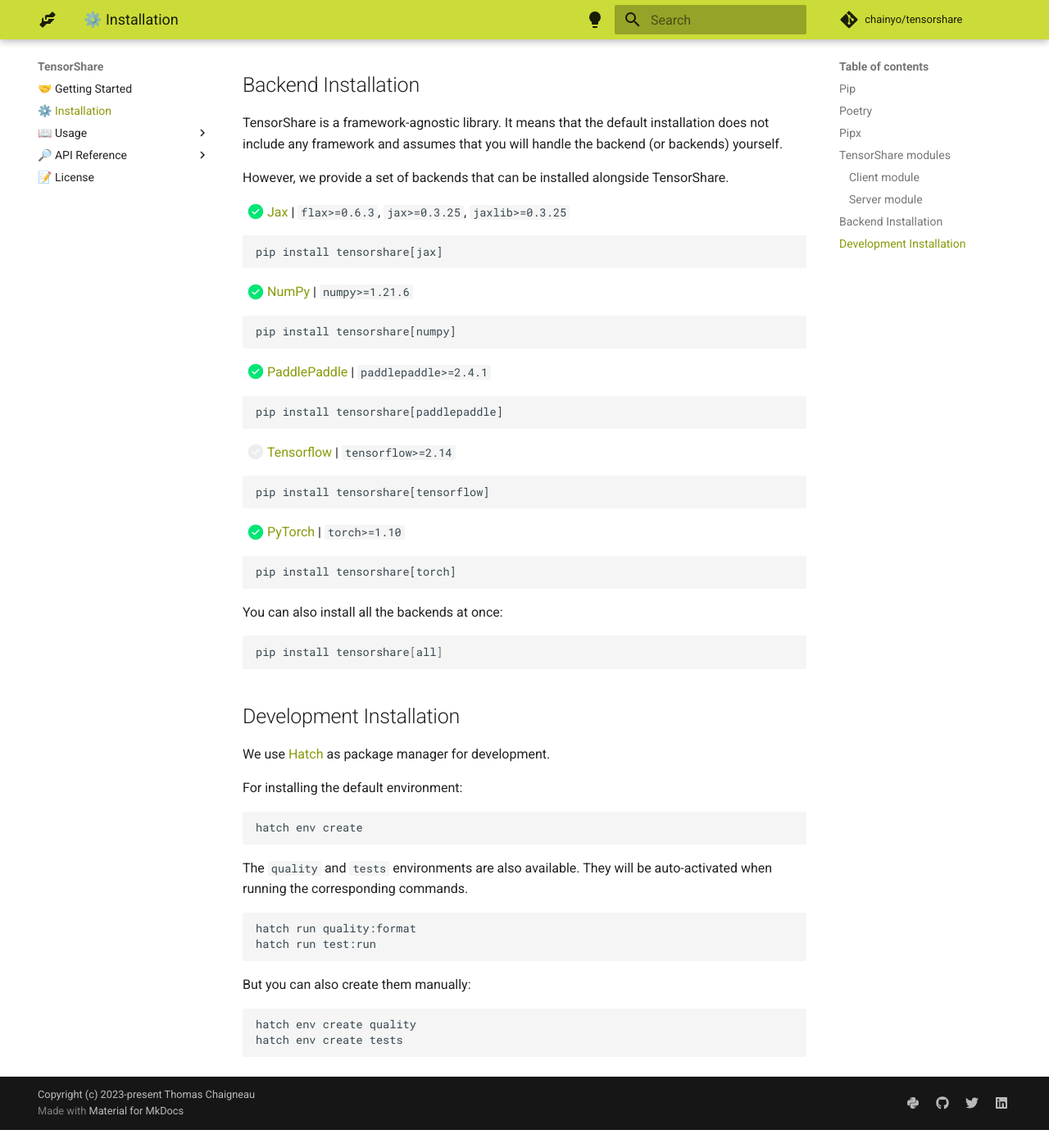
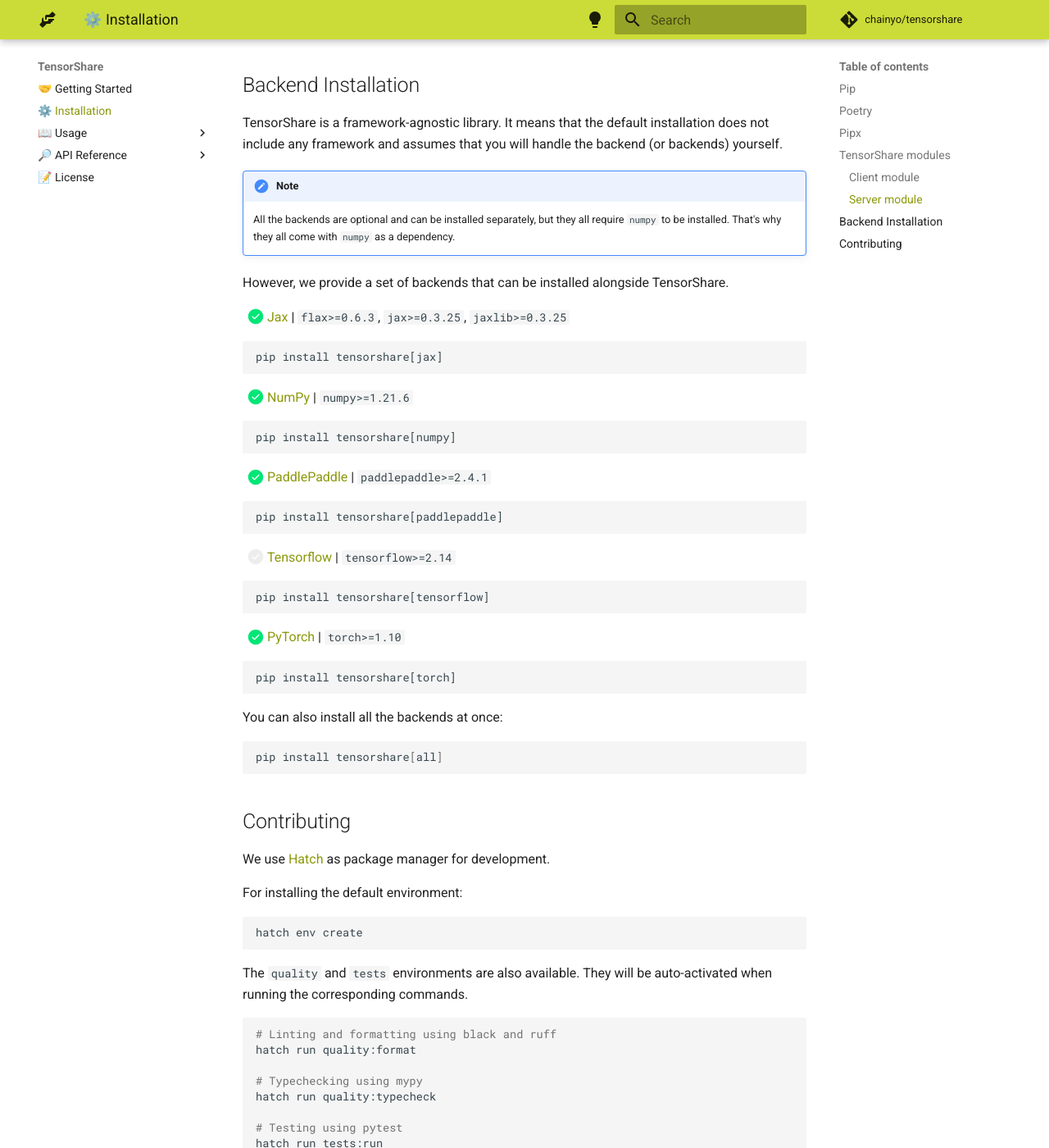
Before and after one commit to chainyo/tensorshare, an MkDocs documentation site: the page built from docs/installation.md, in a window 1280 px wide and 1400 px high, scrolled down 1301 px. Shown: the whole window at 82% size. Built offline with MkDocs 1.6.1 and Material for MkDocs 9.7.7, drawn with Linux system fonts in a browser that asks for light colours; comment, search, counter and statistics services are not loaded; before the commit the page ends 2679 px from its top, so only the background shows below that.

Commit message:
improve contributing part + add numpy as dependency (#31)

````diff
--- a/docs/installation.md
+++ b/docs/installation.md
@@ -58,6 +58,10 @@
 TensorShare is a framework-agnostic library. It means that the default installation does not include any framework
 and assumes that you will handle the backend (or backends) yourself.
 
+!!! note
+    All the backends are optional and can be installed separately, but they all require `numpy` to be installed.
+    That's why they all come with `numpy` as a dependency.
+
 However, we provide a set of backends that can be installed alongside TensorShare.
 
 * [x] [Jax](https://jax.readthedocs.io/en/latest/) | `flax>=0.6.3`, `jax>=0.3.25`, `jaxlib>=0.3.25`
@@ -96,7 +100,7 @@
 pip install tensorshare[all]
 ```
 
-## Development Installation
+## Contributing
 
 We use [Hatch](https://github.com/pypa/hatch) as package manager for development.
 
@@ -110,8 +114,14 @@
 They will be auto-activated when running the corresponding commands.
 
 ```bash
+# Linting and formatting using black and ruff
 hatch run quality:format
-hatch run test:run
+
+# Typechecking using mypy
+hatch run quality:typecheck
+
+# Testing using pytest
+hatch run tests:run
 ```
 
 But you can also create them manually:
````
Also changed, not shown: pyproject.toml (+4 -4 lines).
